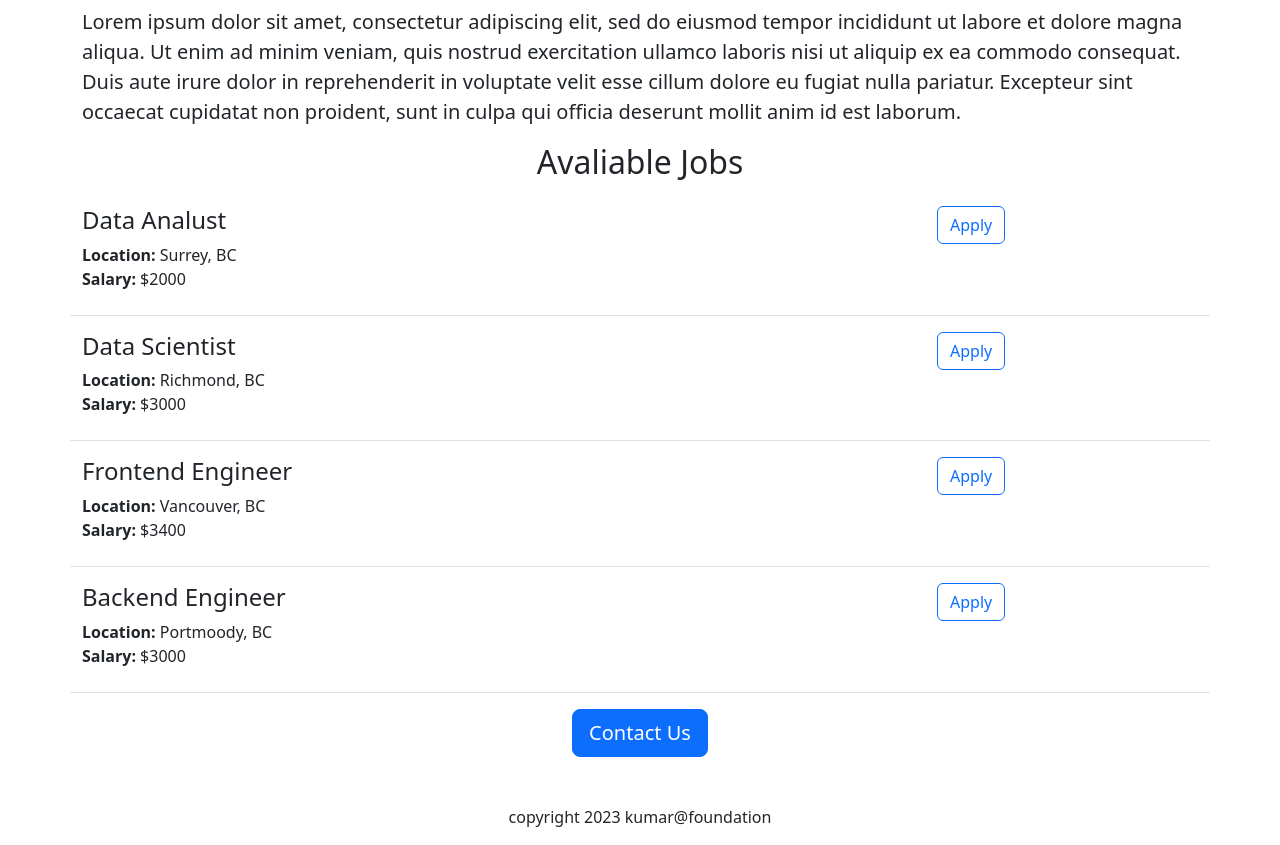
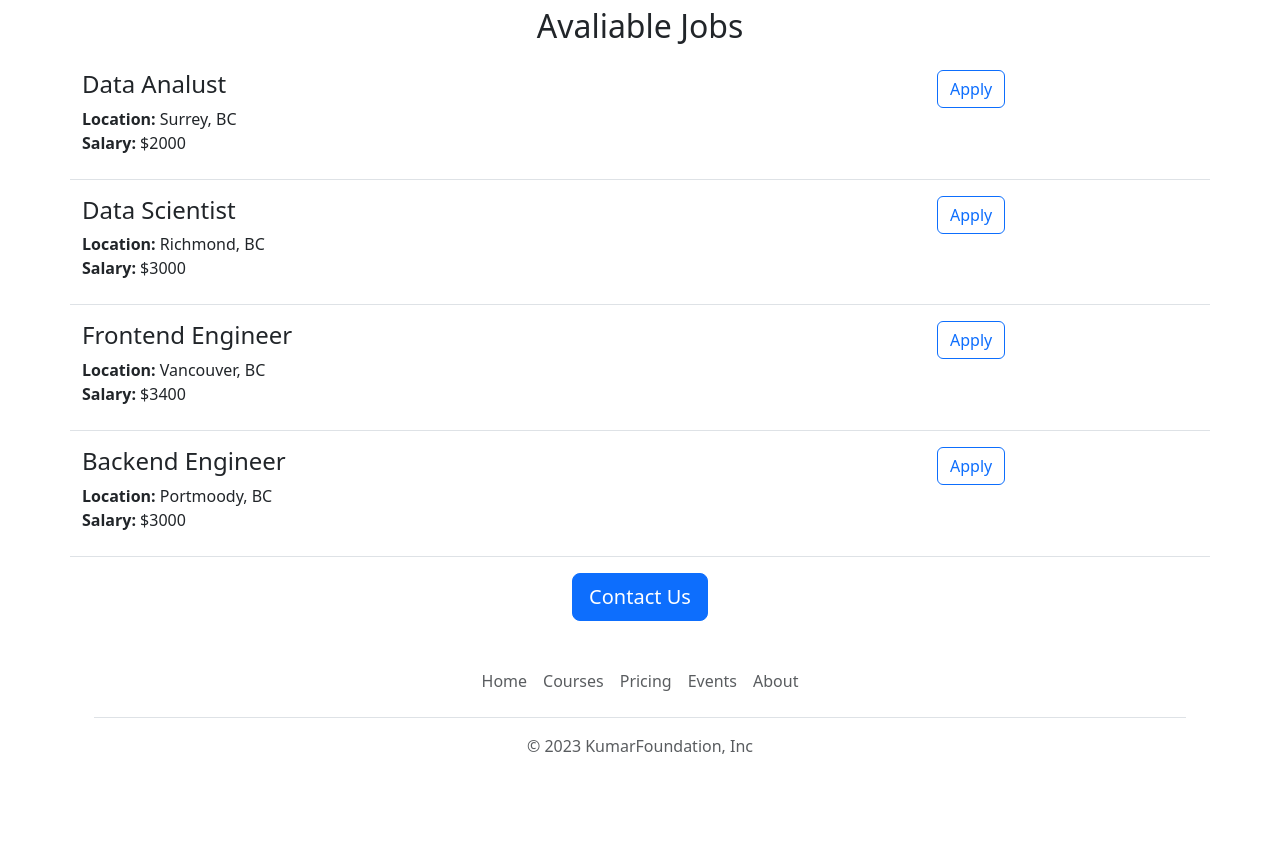
Before and after one commit to KumarUdayan2023/kumar-careers-website, a Flask app: page / in a window 1280 px wide. Shown: the part 519-1364 px from the top of the page. After the commit the page ends 1273 px from the top, so only its background shows below. Run offline with Flask 3, Linux system fonts and the light colour scheme.

Commit message:
add apply and footer links

```diff
--- /dev/null
+++ b/templates/footer.html
@@ -0,0 +1,13 @@
+
+<div class="container">
+  <footer class="py-3 my-4">
+    <ul class="nav justify-content-center border-bottom pb-3 mb-3">
+      <li class="nav-item"><a href="https://kumar-careers-website-6.kyshorr.repl.co/" class="nav-link px-2 text-body-secondary">Home</a></li>
+      <li class="nav-item"><a href="https://www.douglascollege.ca/courses" class="nav-link px-2 text-body-secondary">Courses</a></li>
+      <li class="nav-item"><a href="https://www.pricingsociety.com/cpp?gclid=CjwKCAjw6eWnBhAKEiwADpnw9iEzxz3ALN2aTun1niwzp7KdDG6RBegblmdlXGkuP5QZ_GxPRiHzuRoCs_EQAvD_BwE" class="nav-link px-2 text-body-secondary">Pricing</a></li>
+      <li class="nav-item"><a href="#" class="nav-link px-2 text-body-secondary">Events</a></li>
+      <li class="nav-item"><a href="#" class="nav-link px-2 text-body-secondary">About</a></li>
+    </ul>
+    <p class="text-center text-body-secondary">&copy; 2023 KumarFoundation, Inc</p>
+  </footer>
+</div>
--- a/templates/home.html
+++ b/templates/home.html
@@ -15,21 +15,29 @@
               height: 360px;
               width: 100%;
               object-fit: cover;
+              margin-bottom: 16px;
             }
       </style>
 
   </head>
 
     <body>
-      <div class="container">
-          <h1 class="text-center mt-2 mb-4"> {{company_name}}Job Fair </h1>
-              <img class='img-fluid' id= "banner" src= https://kumar-careers-website-6--kyshorr.repl.co/static/banner.jpg
-              height= '320' width='600'>
-          <h2 class="text-center mt-4 mb-4" > About Udayakumar</h2>
+  {% include 'nav.html' %}
 
-              <p class='lead' >Lorem ipsum dolor sit amet, consectetur adipiscing elit, sed do eiusmod tempor incididunt ut labore et dolore magna aliqua. Ut enim ad minim veniam, quis nostrud exercitation ullamco laboris nisi ut aliquip ex ea commodo consequat. Duis aute irure dolor in reprehenderit in voluptate velit esse cillum dolore eu fugiat nulla pariatur. Excepteur sint occaecat cupidatat non proident, sunt in culpa qui officia deserunt mollit anim id est laborum.</p>
+  <div class="container">
+    <h1 class="text-center mt-2 mb-4"> {{company_name}}Job Fair </h1>
 
-      <h2 class="text-center mt-2 mb-4"> Avaliable Jobs  </h2>
+     <h2 class="text-center mt-2 mb-4">About Udayakumar</h2>
+  <div class= "row">
+      <div class= 'col-md-6'>
+          <p class='lead' >Lorem ipsum dolor sit amet, consectetur adipiscing elit, sed do eiusmod tempor incididunt ut labore et dolore magna aliqua. Ut enim ad minim veniam, quis nostrud exercitation ullamco laboris nisi ut aliquip ex ea commodo consequat. Duis aute irure dolor in reprehenderit in voluptate velit esse cillum dolore eu fugiat nulla pariatur. Excepteur sint occaecat cupidatat non proident, sunt in culpa qui officia deserunt mollit anim id est laborum.</p>
+      </div>
+      <div class="d-none d-md-block col-md-6">
+        <img src= "/static/people.jpg" style= "height:320px;">
+      </div>
+  </div>
+
+  <h2 class="text-center mt-2 mb-4"> Avaliable Jobs  </h2>
       <div>
           {% for job in jobs %}
             {% include 'jobitem.html'%}
@@ -38,9 +46,10 @@
       </div>
 
       <div class='text-center'>
-          <button class="btn btn-primary btn-lg"> Contact Us</button>
-          <p class= 'mt-5'> copyright 2023 kumar@foundation</p>
+          <a class="btn btn-primary btn-lg" href="mailto:uda2020yan@gmail.com?subject=Application%20about%20job%20openings&body=My%20name%3A%3Cyour%20name%20here%3E%0D%0AMy%20question%20%3A%20%3Cmy%20question%20is%3E%0D%0A"> Contact Us</a>
+
       </div>
+      {% include "footer.html" %}
     </body>
 
 
--- a/templates/jobitem.html
+++ b/templates/jobitem.html
@@ -10,6 +10,6 @@
       {% endif %}
   </div>
   <div class="col-3">
-    <button type="button" class="btn btn-outline-primary"> Apply</button>
+    <a  href= "mailto:uda2020yan@gmail.com?subject=Application%20for%20{{job['type']}}&body=My%20name%3A%3Cyour%20name%20here%3E%0D%0AMy%20resume%20link%3A%20%3Cresume%20link%3E%0D%0AMy%20LinkIn%20link%3A%3C%3Elinkin%20link" type="button" class="btn btn-outline-primary"> Apply</a>
   </div>
 </div>
--- /dev/null
+++ b/templates/nav.html
@@ -0,0 +1,11 @@
+<nav class="navbar shadow-sm fixed top bg-white">
+  <div class="container-fluid">
+    <a class="navbar-brand" href="#">
+      <img src="/static/logo.svg" alt="Logo" width="30" height="24" class="d-inline-block align-text-top">
+      Udayakumar
+    </a>
+  </div>
+</nav
+  <div style= 'height: 50px;'>
+
+  </div>
```
Also changed, not shown: static/jobfair.jpg (added), static/logo.svg (added), 1 other file.
